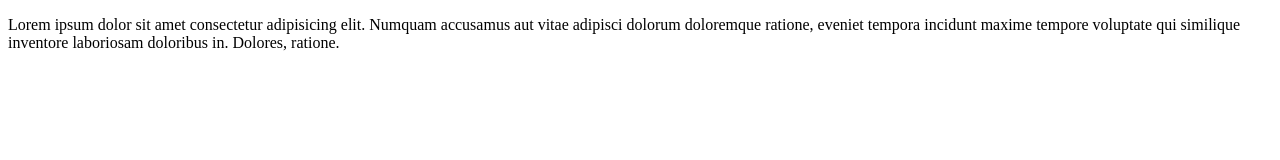
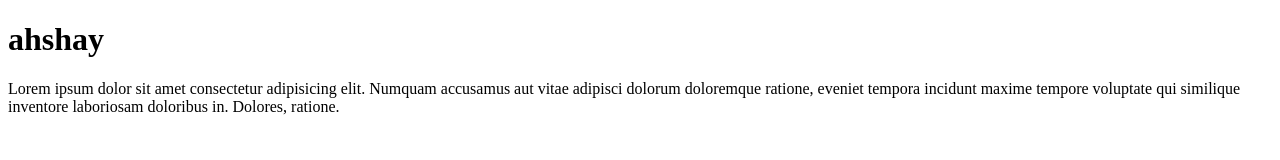
Before and after one commit to iAmVigneshMR/Learn-world, a plain HTML site: page index.html in a window 1280 px wide. Drawn offline with Linux system fonts and the light colour scheme.

Commit message:
added css

```diff
--- a/index.html
+++ b/index.html
@@ -4,9 +4,10 @@
     <meta charset="UTF-8">
     <meta http-equiv="X-UA-Compatible" content="IE=edge">
     <meta name="viewport" content="width=device-width, initial-scale=1.0">
-    <title>Pentaspace</title>
+    <title>Pentaspace2</title>
 </head>
 <body>
+     <h1>ahshay</h1>
     <p>Lorem ipsum dolor sit amet consectetur adipisicing elit. Numquam accusamus aut vitae adipisci dolorum doloremque ratione, eveniet tempora incidunt maxime tempore voluptate qui similique inventore laboriosam doloribus in. Dolores, ratione.</p>
 </body>
 </html>
```
Also changed, not shown: style.css (added).
